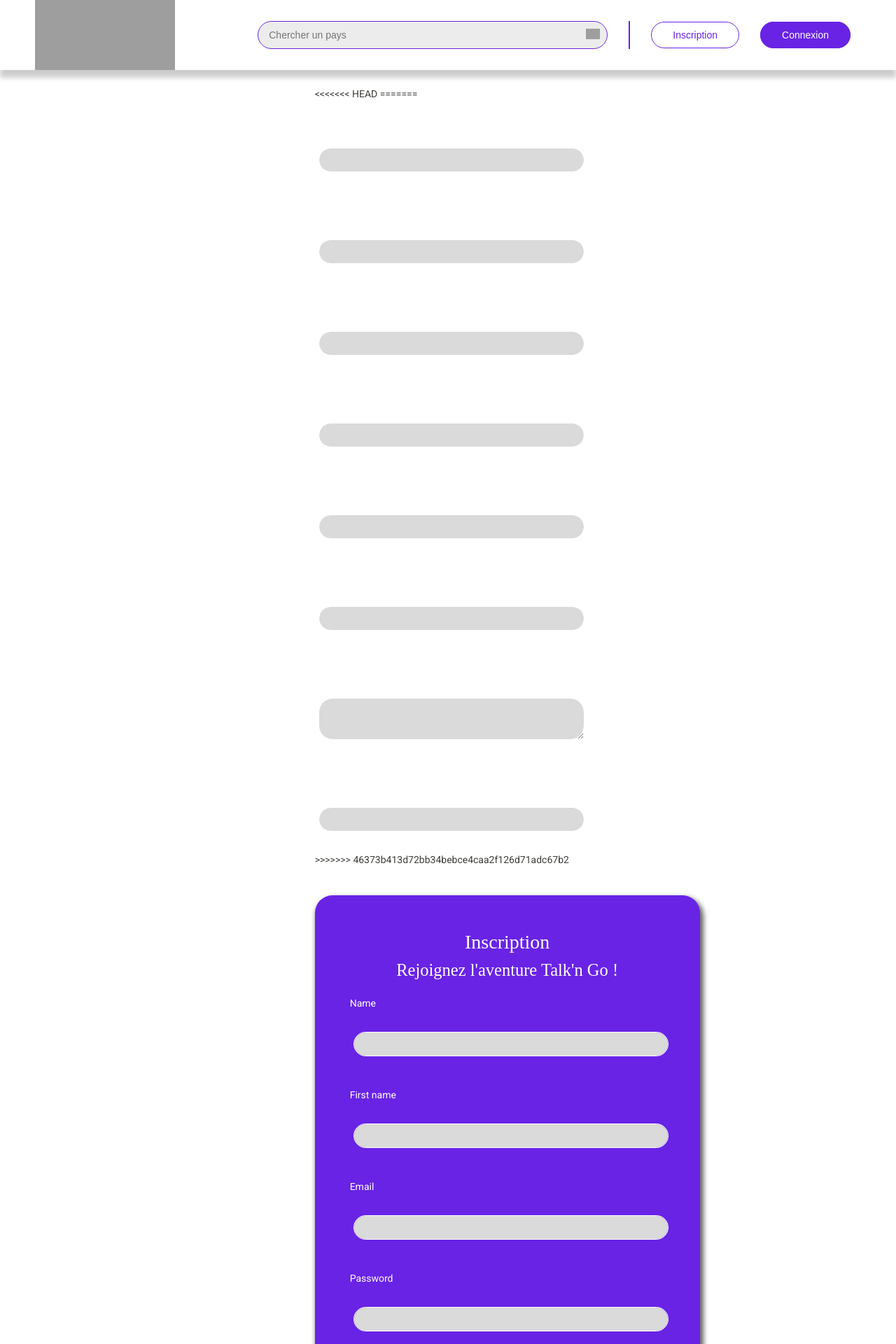
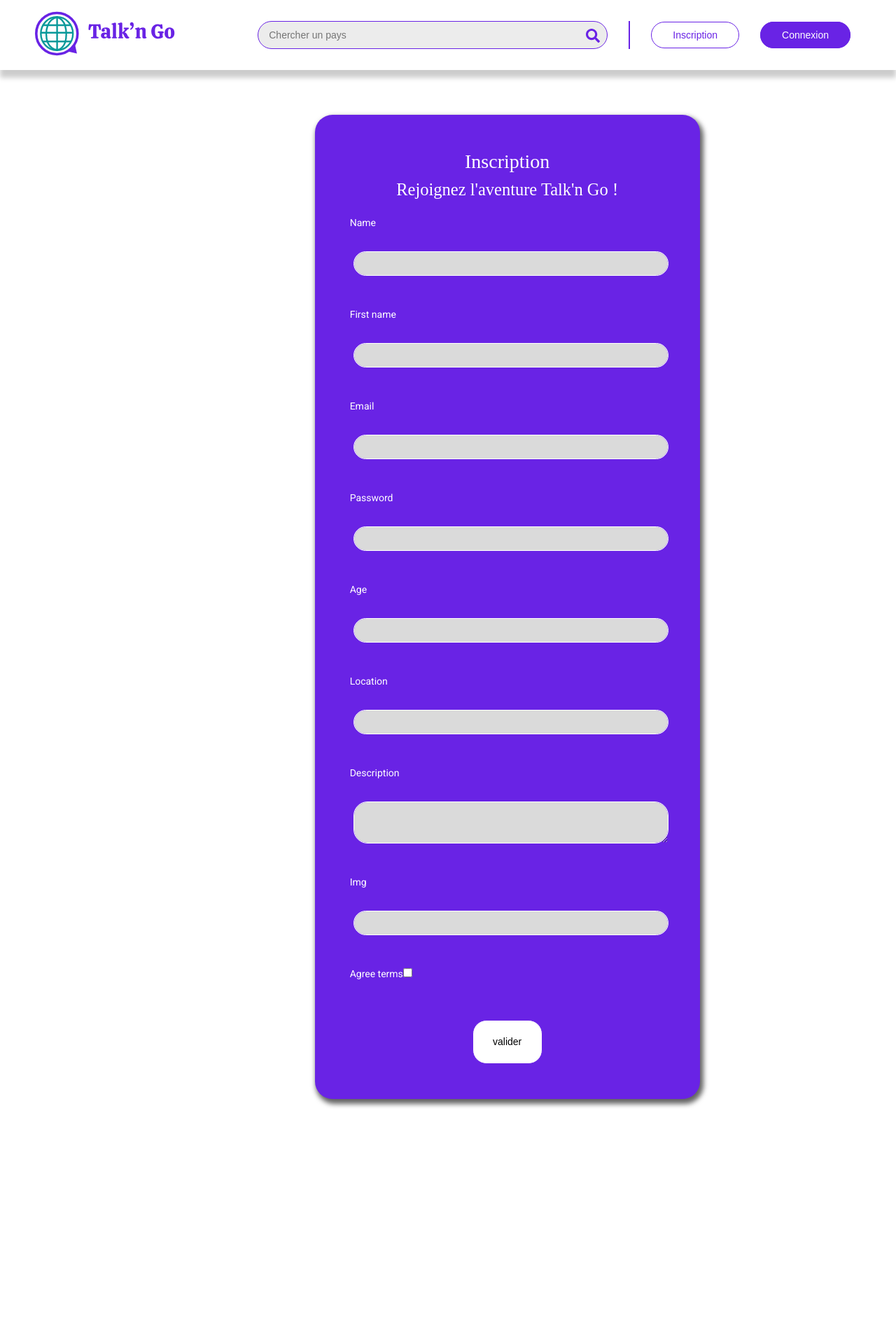
Before and after one commit to Luthernmr/Talkngo, a Symfony app: template templates/registration/register.html.twig in a window 1280 px wide. Shown: the top 1920 px of the page at 70% size. After the commit the page ends 1582 px from the top, so only its background shows below. Run offline with Twig, Linux system fonts and the light colour scheme; the template is opened without the code that fills it, so the values that code supplies are empty; form fields are guessed from the names that the template uses; some libraries are stand-ins or nearby versions; some web fonts are replaced; grey boxes are pictures that could not be loaded.

Commit message:
clean push

```diff
--- a/src/Form/RegistrationFormType.php
+++ b/src/Form/RegistrationFormType.php
@@ -5,7 +5,6 @@ namespace App\Form;
 use App\Entity\User;
 
 use Symfony\Component\Form\AbstractType;
-use Symfony\Component\Form\Extension\Core\Type\BirthdayType;
 use Symfony\Component\Form\FormBuilderInterface;
 use Symfony\Component\Validator\Constraints\IsTrue;
 use Symfony\Component\Validator\Constraints\Length;
--- a/templates/registration/register.html.twig
+++ b/templates/registration/register.html.twig
@@ -8,21 +8,6 @@
 
     <div class="col-4 offset-4">
 
-<<<<<<< HEAD
-=======
-
-            {{ form_start(registrationForm,) }}
-        {{ form_row(registrationForm.name,{'attr':{'class':'form-control'} }) }}
-        {{ form_row(registrationForm.first_name,{'attr':{'class':'form-control'} }) }}
-        {{ form_row(registrationForm.email,{'attr':{'class':'form-control'} }) }}
-        {{ form_row(registrationForm.plainPassword, {
-            label: 'Password'
-        }) }}
-        {{ form_row(registrationForm.age, {'attr':{'class':'form-control'} }) }}
-        {{ form_row(registrationForm.location,{'attr':{'class':'form-control'} }) }}
-        {{ form_row(registrationForm.description,{'attr':{'class':'form-control'} }) }}
-        {{ form_row(registrationForm.img,{'attr':{'class':'form-control'} }) }}
->>>>>>> 46373b413d72bb34bebce4caa2f126d71adc67b2
 
         <div class="form-largescreen">
 
```
Also changed, not shown: migrations/Version20210222141552.php (deleted, +0 -31 lines), src/Entity/User.php (+0 -39 lines), public/css/img/logo-horizontal (1).svg (added), public/css/img/logo-vertical (2).svg (added), public/css/img/loupe.svg (added), public/img/profil/1614155176.jpg (deleted), public/img/profil/1614161401.png (deleted), public/img/profil/1614161663.jpg (deleted), public/img/profil/1614164225.jpg (deleted), 2 other files.
